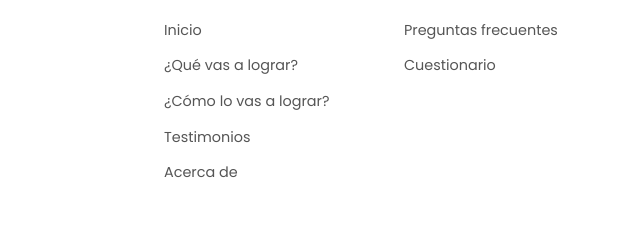
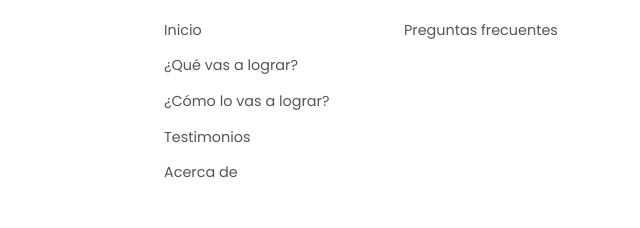
Before and after one commit to spmarketing97/Adelgaza-sin-Salir-de-Casa, a plain HTML site: page index.html in a window 1280 px wide. Shown: the part 6428-6656 px from the top of the page, 136-776 px from the left. Drawn offline with Linux system fonts and the light colour scheme; a script that the page names is missing.

Commit message:
Add files via upload

```diff
--- a/index.html
+++ b/index.html
@@ -2366,7 +2366,6 @@
                     <h4>Recursos</h4>
                     <ul>
                         <li><a href="#faqs">Preguntas frecuentes</a></li>
-                        <li><a href="./cuestionario">Cuestionario</a></li>
                     </ul>
                 </div>
 
```
